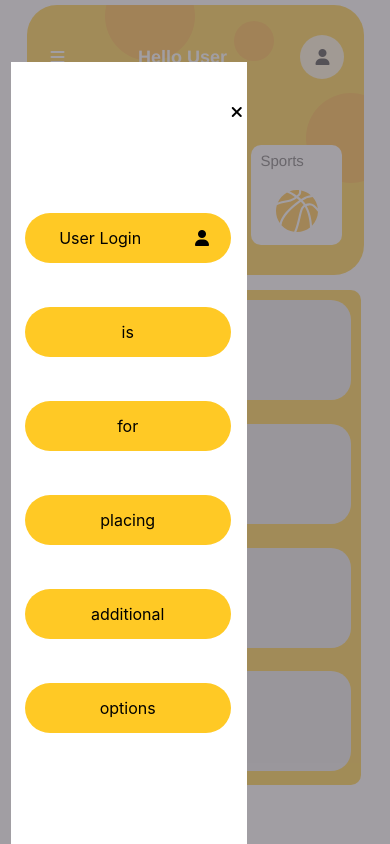
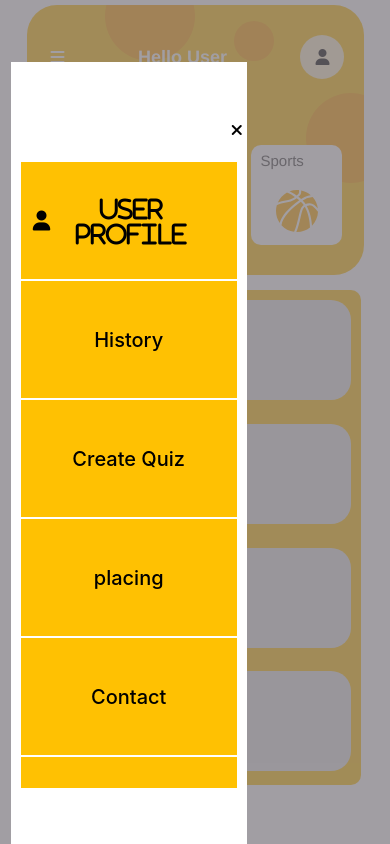
Before and after one commit to Akshay120302/Dotix-assignment, a React (Create React App) app: page / in a window 390 px wide. Both pictures are taken after a click on the icon 57 px from the left and 57 px from the top of the page. Built offline with nearby package versions, Linux system fonts and the light colour scheme.

Commit message:
Menu Improvement

```diff
--- a/src/components/Menu.jsx
+++ b/src/components/Menu.jsx
@@ -3,7 +3,7 @@ import 'font-awesome/css/font-awesome.min.css';
 import { useAuth0 } from "@auth0/auth0-react";
 import "../style/Menu.css";
 
-const Menu = ({ closeMenu , setShowLoginModal ,showLoginModal }) => {
+const Menu = ({ closeMenu, setShowLoginModal, showLoginModal }) => {
 
     useEffect(() => {
 
@@ -23,14 +23,8 @@ const Menu = ({ closeMenu , setShowLoginModal ,showLoginModal }) => {
 
 
                     <div className="menu">
-                        <br />
                         <div className="fir">
-                            {isAuthenticated ? (
 
-                                <div className="UserName">{user.name}</div>) :
-                                (
-                                    <div className="UserName">User Login</div>
-                                )}
                             <div className="ProfileImg">
                                 {isAuthenticated ? (
                                     <img className="ProfileImg" alt='ProfileImg' src={user.picture} />) :
@@ -38,17 +32,23 @@ const Menu = ({ closeMenu , setShowLoginModal ,showLoginModal }) => {
                                         <i className="fa-solid fa-user"></i>
                                     )}
                             </div>
+                            {isAuthenticated ? (
+
+                                <div className="UserName">{user.name}</div>) :
+                                (
+                                    <div className="UserName">User Profile</div>
+                                )}
                         </div>
 
-                            <div className="fir">is</div>
+                        <div className="fir">History</div>
 
-                            <div className="fir">for</div>
+                        <div className="fir">Create Quiz</div>
 
                         <div className="fir">placing</div>
 
-                            <div className="fir">additional</div>
+                        <div className="fir">Contact</div>
 
-                            <div className="fir">options</div>
+                        <div className="fir">About OneMNC</div>
 
                     </div>
                 </div>
--- a/src/style/Menu.css
+++ b/src/style/Menu.css
@@ -1,6 +1,4 @@
-
-
-.modal-wrapper2{
+.modal-wrapper2 {
     position: fixed;
     left: 0px;
     right: 0px;
@@ -15,45 +13,51 @@
     position: fixed;
     top: 50%;
     left: 10%;
-    transform: translate(-50%,-50%);
+    transform: translate(-50%, -50%);
     width: 288px;
     min-height: 810px;
     padding: 10px;
     background-color: rgb(255, 255, 255);
 }
 
-.ul{
+.ul {
 
     width: 250px;
     height: 700px;
 
 }
 
-.li{
+.li {
     width: 120px;
     height: 22px;
 }
 
-.fa-bars{
+.fa-bars {
     margin-left: 26px;
 }
 
 .fa-xmark {
     margin-left: 280px;
-    margin-top: 40px;
+    margin-top: 8px;
+    margin-bottom: 20px;
 }
 
 .fir {
+    font-weight: 500;
+    font-size: 20px;
     display: flex;
     justify-content: center;
     align-items: center;
-    background-color: #ffc10224;
+    background-color: #ffc102;
     text-align: center;
     width: 295px;
     height: 117px;
 }
 
 .UserName {
+    font-family: 'FontAwesome';
+    font-weight: 500;
+    font-size: x-large;
     width: 60%;
     min-height: 20px;
 }
@@ -63,9 +67,9 @@
     align-items: center;
     justify-content: center;
     border-radius: 24px;
-    width: 30px;
-    height: 30px;
-    margin-left: 25px;
+    width: 50px;
+    height: 50px;
+    margin-left: -45px;
 }
 
 
@@ -79,7 +83,7 @@
 }
 
 
-@media screen and (max-width:600px){
+@media screen and (max-width:600px) {
 
     .modal-container2 {
         overflow-y: auto;
@@ -87,7 +91,7 @@
         position: fixed;
         top: 50%;
         left: 33%;
-        transform: translate(-50%,-50%);
+        transform: translate(-50%, -50%);
         width: 216px;
         min-height: 886px;
         padding: 10px;
@@ -95,22 +99,26 @@
     }
 
     .fir {
-        background-color: #ffc102db;
+        font-weight: 500;
+        font-size: 20px;
+        display: flex;
+        justify-content: center;
+        align-items: center;
+        background-color: #ffc102;
         text-align: center;
-        width: 207px;
-        height: 50px;
-        border-radius: 45px;
+        width: 295px;
+        height: 117px;
     }
 
     .menu {
-        margin: 4px;
-        width: 206px;
+        overflow-y: scroll;
+        width: 100%;
         height: 626px;
         background-color: #ffffff;
     }
 
     .fa-xmark {
         margin-left: 210px;
-        margin-top: 32px;
+        margin-top: 50px;
     }
 }
```
Lines whose indentation alone changed are shown as unchanged.
